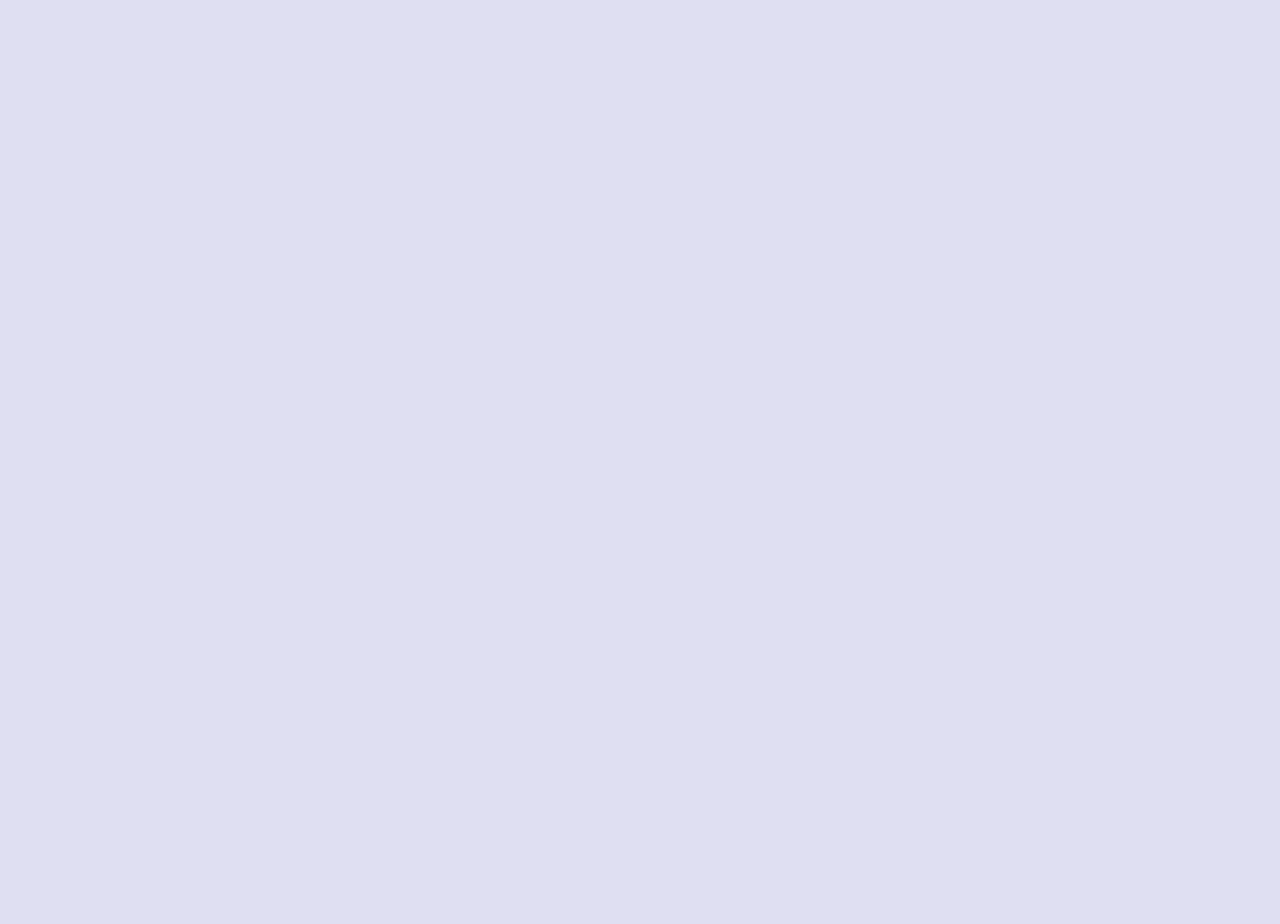
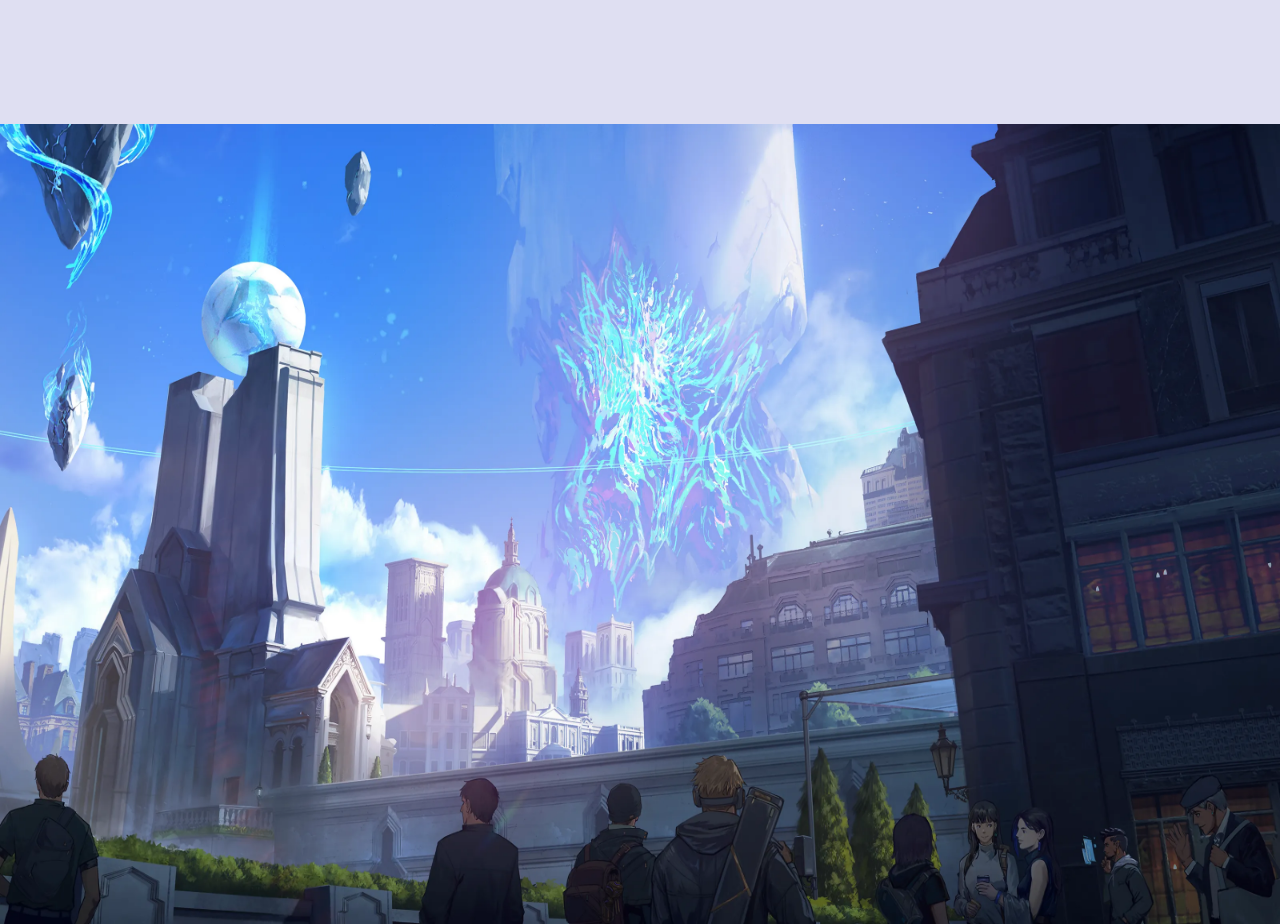
Before and after one commit to HamzaVim/zentry-clone, a React (Vite) app: page / in a window 1280 px wide. Shown: the part 820-1744 px from the top of the page. Before the commit the page ends 1600 px from the top, so only its background shows below. Built offline with nearby package versions, Linux system fonts and the light colour scheme; the HTML template or start-up script is replaced by a standard one.

Commit message:
feat(About section):

```diff
--- a/src/App.tsx
+++ b/src/App.tsx
@@ -1,3 +1,4 @@
+import About from "./components/About";
 import Hero from "./components/Hero";
 
 function App() {
@@ -5,7 +6,7 @@ function App() {
     <>
       <main>
         <Hero />
-        <div className="w-full h-dvh" />
+        <About />
       </main>
     </>
   );
--- /dev/null
+++ b/src/components/About.tsx
@@ -0,0 +1,28 @@
+import AnimatedSmallText from "./AnimatedSmallText";
+import AnimatedHeader from "./AnimatedHeader";
+
+function About() {
+  return (
+    <div className="relative min-h-screen w-screen overflow-x-hidden mt-36">
+      <div className="w-screen flex flex-col items-center">
+        <div className="w-full h-dvh relative">
+          <img
+            src="../../public/img/about.webp"
+            alt="about image"
+            className="w-full h-full"
+          />
+          <div className="w-full text-center font-robert-medium font-bold text-xl leading-[1.2em] absolute bottom-32 -z-10">
+            <p>The Game of Games begins—your life, now an epic MMORPG</p>
+            <p className="text-black/40">
+              Zentry unites the every players from countless games and
+              platforms,
+              <br /> both digital and physical, into a unified Play Economy
+            </p>
+          </div>
+        </div>
+      </div>
+    </div>
+  );
+}
+
+export default About;
--- a/src/index.css
+++ b/src/index.css
@@ -72,6 +72,9 @@ body {
   .hero-heading {
     @apply font-bold font-zentry text-8xl sm:text-[14rem] tracking-[0.015em] leading-[0.8em] uppercase text-textColor;
   }
+  .sub-heading {
+    @apply font-bold font-zentry text-7xl sm:text-[7rem] tracking-[0.015em] leading-[0.9em] uppercase text-textColor text-center;
+  }
   .special-font b {
     font-family: "Zentry";
     font-feature-settings: "ss01" on;
```
